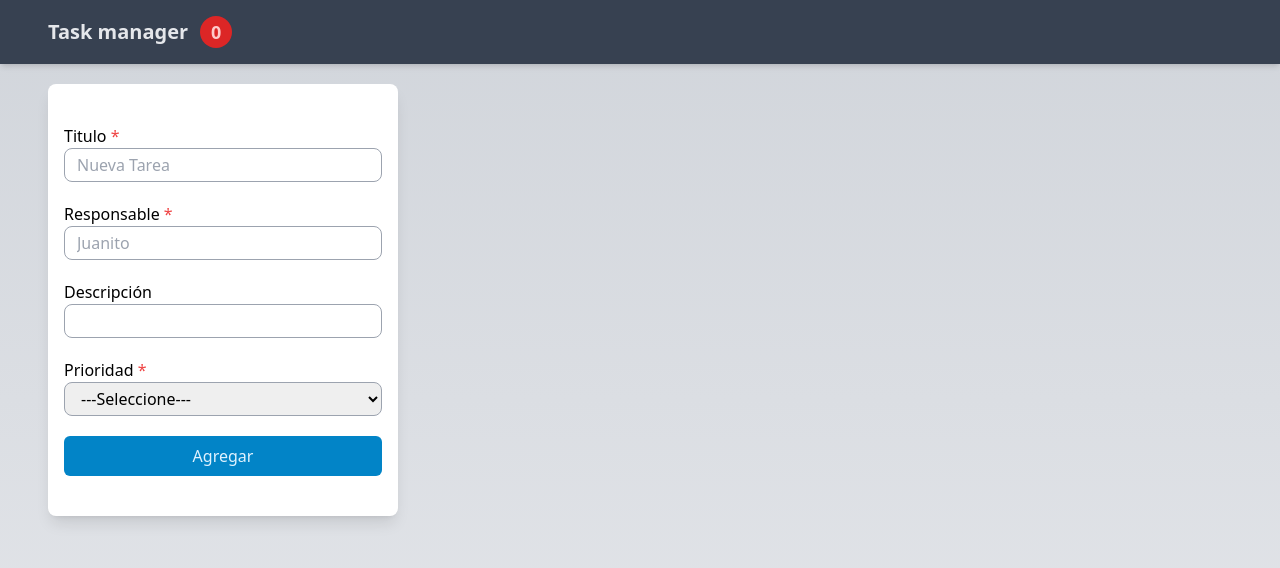
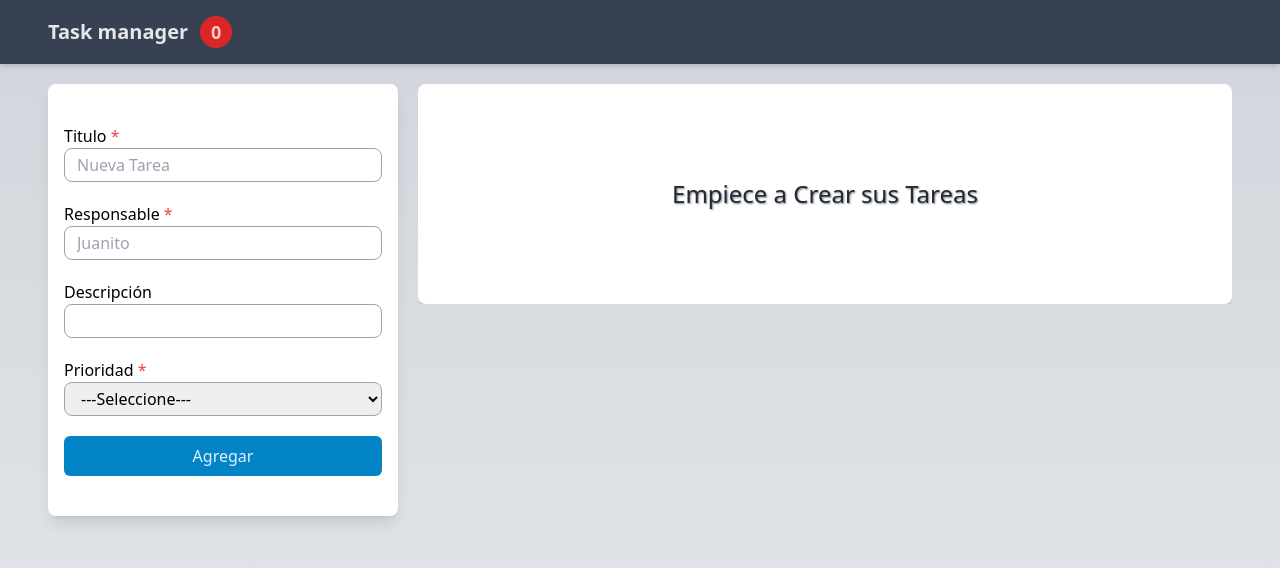
Before and after one commit to RoyReategui/reactTask, a React (Vite) app: page / in a window 1280 px wide. Shown: the top 568 px of the page. Built offline with nearby package versions, Linux system fonts and the light colour scheme.

Commit message:
modal de confirmacion de eliminado

```diff
--- a/src/App.jsx
+++ b/src/App.jsx
@@ -1,6 +1,6 @@
 import React, { useState } from 'react'
 import { useEffect } from 'react'
-import { Formulario, GridCard, Header } from './components'
+import { Formulario, GridCard, Header, WrapperConfirm } from './components'
 
 
 const intitTodos =  JSON.parse( localStorage.getItem('tasks') ) || [];
@@ -26,6 +26,7 @@ const state = {
 export const App = () => {
 
   const [todosState, settodosState] = useState(state)
+  const [todoDelete, setTodoDelete] = useState(null)
 
   const addTodo = ( todo )=>{
 
@@ -41,7 +42,13 @@ export const App = () => {
   }, [todosState])
 
 
-  const deleteTodo = ( id )=>{
+  const confirmDeleteTodo = ({ id, titulo })=>{
+    setTodoDelete({ id, titulo })
+  }
+
+  const handleDeleteTodo = ( id )=>{
+    setTodoDelete(null)
+    if(!id)return;
 
     settodosState( {
       ...todosState,
@@ -52,16 +59,20 @@ export const App = () => {
 
 
   return (
+    <>
       <div className='bg-gradient-to-t from-gray-200 to-gray-300 min-h-screen'>
           <Header total={ todosState.total } > Task manager </Header>
           <div className='main-content'>
               <Formulario addTodo={ addTodo } className='lg:w-[350px]' />
               <GridCard
               todos = { todosState.todos }
-            deleteTodo={ deleteTodo }
+              confirmDeleteTodo={ confirmDeleteTodo }
               className='w-full min-h-[220px] flex-1 overflow-auto grid gap-3 grid-cols-[repeat(auto-fit,minmax(180px,1fr))]'/>
           </div>
+      </div>
 
-    </div>
+      { todoDelete && <WrapperConfirm  todoDelete= { todoDelete } handleDeleteTodo={ handleDeleteTodo } ></WrapperConfirm> }
+
+    </>
   )
 }
--- a/src/components/Card.jsx
+++ b/src/components/Card.jsx
@@ -1,5 +1,3 @@
-import React from 'react'
-
 const stylePrioridad = {
     'baja': 'bg-green-400',
     'media':'bg-yellow-400',
@@ -7,7 +5,7 @@ const stylePrioridad = {
 }
 
 
-export const Card = ({id,titulo, descripcion, responsable, prioridad, deleteTodo}) => {
+export const Card = ({id,titulo, descripcion, responsable, prioridad, confirmDeleteTodo}) => {
   return (
     <div className='relative shadow-md shadow-sky-200 rounded-lg  flex flex-col border border-sky-600'>
         <header className='bg-sky-100 rounded-t-lg py-4 px-2 text-center'>
@@ -23,11 +21,10 @@ export const Card = ({id,titulo, descripcion, responsable, prioridad, deleteTodo
         </div>
         <div className=' bg-sky-100 flex justify-center w-full rounded-b-lg py-5'>
             <button
-                onClick={ ()=> { deleteTodo(id) } }
+                onClick={ ()=> { confirmDeleteTodo({ id, titulo}) } }
                 className='py-1.5 px-3 bg-red-400 hover:bg-red-500  text-red-50 rounded-md'>
                 Delete
             </button>
-
         </div>
     </div>
   )
--- a/src/components/GridCard.jsx
+++ b/src/components/GridCard.jsx
@@ -1,11 +1,19 @@
 import { Card } from "./Card"
 
-export const GridCard = ({ className, todos, deleteTodo }) => {
+export const GridCard = ({ className, todos, confirmDeleteTodo }) => {
 
     return (
         <div className={`${ className }`} >
+
             {
-                 todos.map(({id,titulo,descripcion,responsable,prioridad  }) =>(
+                (todos.length == 0 ) &&
+                <div className="bg-white flex justify-center items-center rounded-lg shadow-lg">
+                    <h2 className="text-2xl text-gray-800 text-shadow ">Empiece a Crear sus Tareas  </h2>
+                </div>
+            }
+
+            {
+                todos.map(({id,titulo,descripcion,responsable,prioridad  }) =>(
                     <Card
                         key={ id }
                         id={ id }
@@ -13,7 +21,7 @@ export const GridCard = ({ className, todos, deleteTodo }) => {
                         descripcion={ descripcion }
                         responsable={ responsable }
                         prioridad={ prioridad }
-                        deleteTodo={ deleteTodo }
+                        confirmDeleteTodo={ confirmDeleteTodo }
                         />
                 ))
             }
--- /dev/null
+++ b/src/components/WrapperConfirm.jsx
@@ -0,0 +1,32 @@
+import React from 'react'
+
+export const WrapperConfirm = ({ todoDelete, handleDeleteTodo  }) => {
+
+  const { id, titulo } = todoDelete;
+
+  return (
+    <div className='fixed left-0 top-0 w-full h-full bg-[rgba(0,0,0,.65)] flex justify-center'>
+        <div className='bg-white w-1/2 h-[200px] rounded-lg py-2 border-1.5 border-gray-700 mt-32'>
+
+            <div className='py-2 text-center border-b border-gray-400'>
+                <h2 className='text-xl text-gray-600 font-semibold'>Confirmar Acción</h2>
+            </div>
+            <div className='py-8 text-center'>
+              <p className='text-lg text-gray-600'>Estas seguro que deseas Eliminar la Tarea:
+              <span className='text-gray-700 font-semibold' > { titulo }</span> </p>
+            </div>
+            <div className='border-t border-gray-400 flex justify-end py-2 pr-3 '>
+
+                <button onClick={ ()=> handleDeleteTodo( id )   }
+                  className='py-1.5 px-3 bg-red-400 hover:bg-red-500 ease-out transition text-red-50 rounded-md hover:scale-110'> Si, Eliminar
+                </button>
+
+                <button
+                  onClick={ ()=> handleDeleteTodo( null )  }
+                  className='ml-3 py-1.5 px-3 bg-gray-400 hover:bg-gray-500 ease-out transition text-gray-50 rounded-md hover:scale-110'> Cancelar
+                </button>
+            </div>
+        </div>
+    </div>
+  )
+}
--- a/src/components/index.js
+++ b/src/components/index.js
@@ -1,3 +1,4 @@
 export * from  './Header'
 export * from './Formulario'
 export * from './GridCard'
+export * from './WrapperConfirm'
--- a/src/index.css
+++ b/src/index.css
@@ -5,7 +5,6 @@
 :root{
     --heigh-header:  4rem;
 }
-
 
 @layer components{
     .header{
@@ -27,4 +26,7 @@
     .text-wrap{
         overflow-wrap: break-word;
     }
+    .text-shadow{
+        text-shadow: 1px 1px  2px gray;
+    }
 }
```
Also changed, not shown: src/components/Formulario.jsx (+2 -5 lines). Lines whose indentation alone changed are shown as unchanged.
